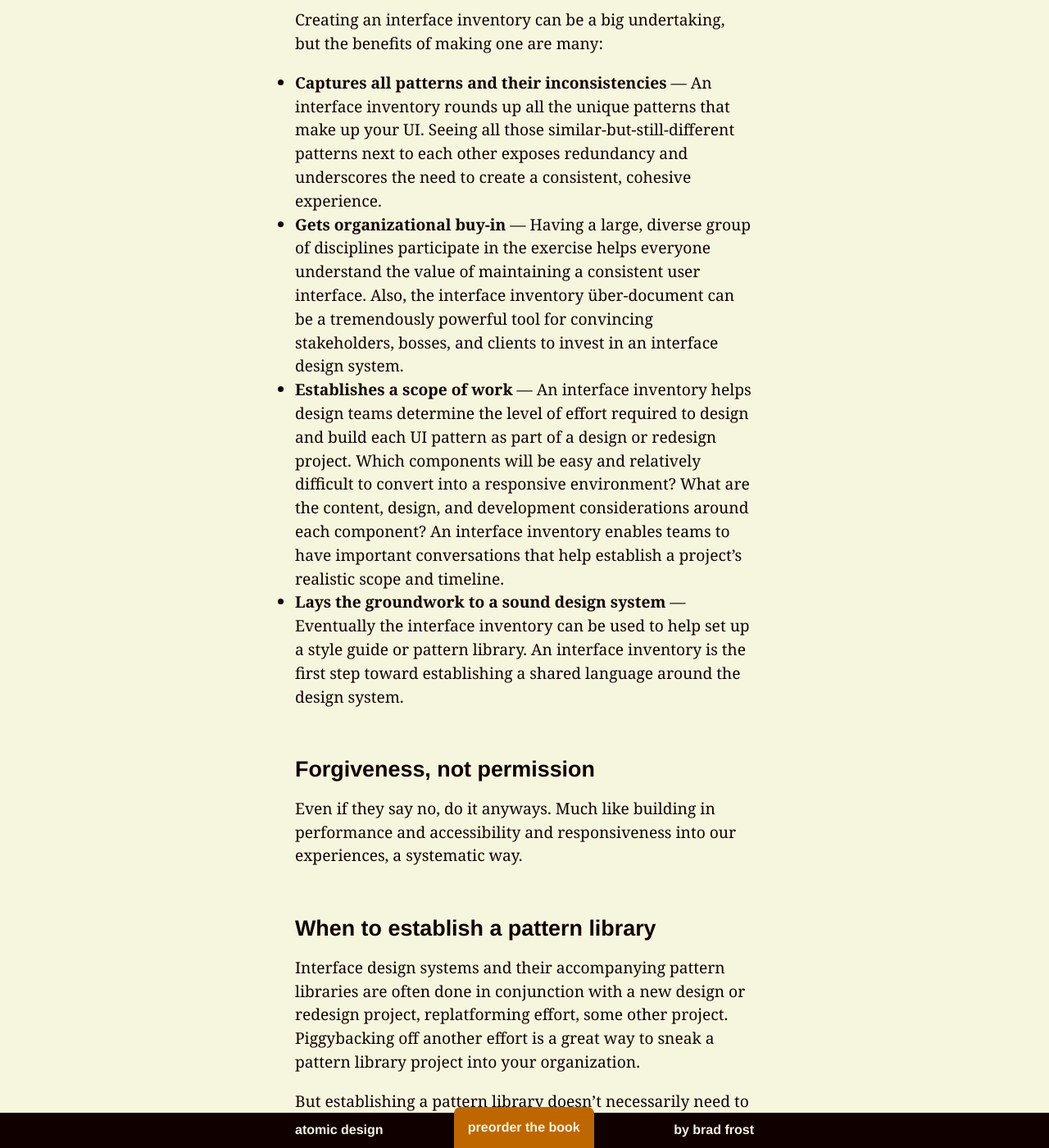
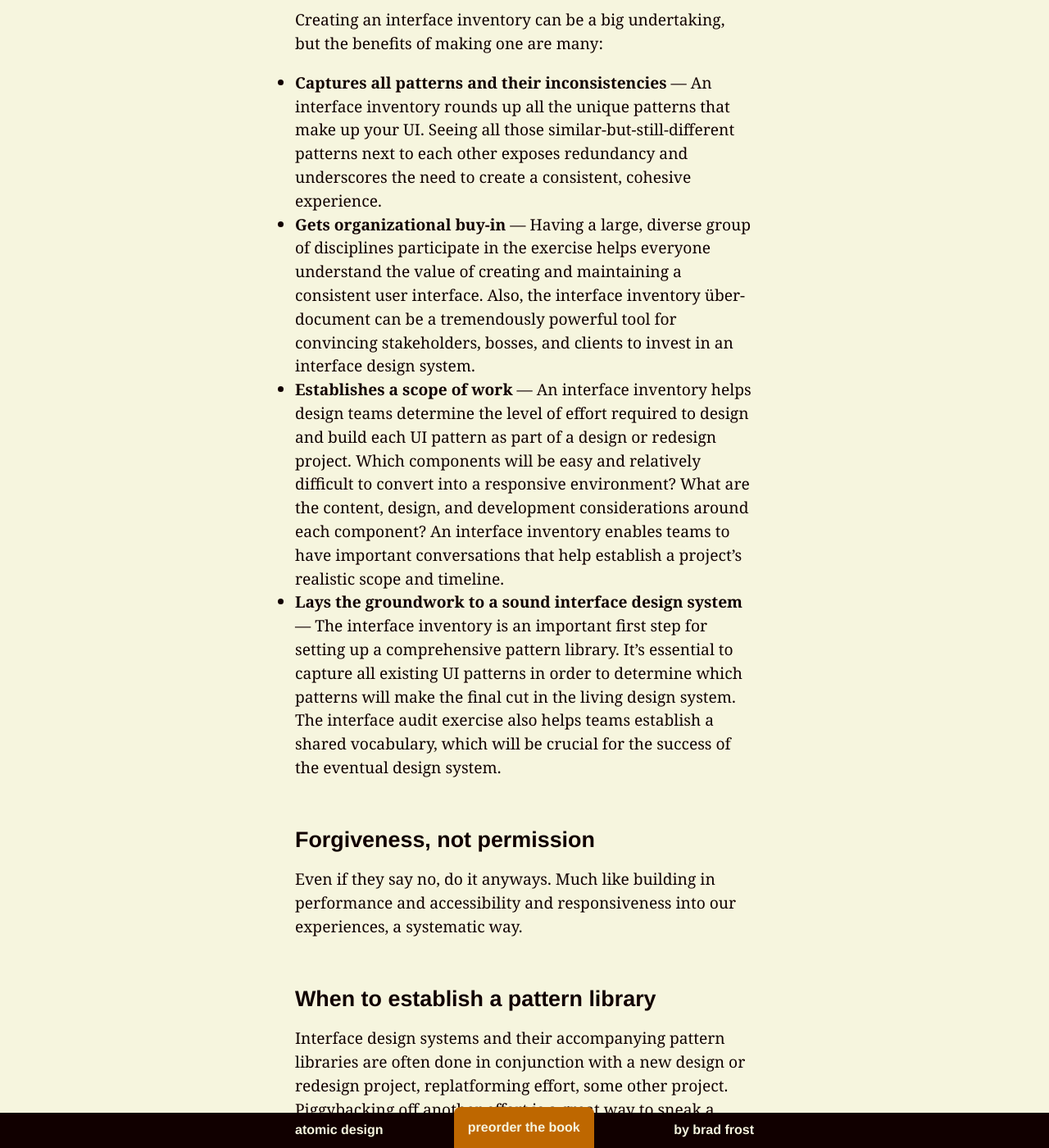
Before and after one commit to bradfrost/atomic-design, a Jekyll site: the page built from chapter-4.md, in a window 1280 px wide and 1400 px high, scrolled down 14197 px. Shown: the whole window at 82% size. Built offline with Jekyll 4.4.1, drawn with Linux system fonts in a browser that asks for light colours.

Commit message:
Chapter 4 draft
finish interface inventory section

```diff
--- a/chapter-4.md
+++ b/chapter-4.md
@@ -134,9 +134,9 @@ Once the gaps in the interface inventory have been filled in, the working group
 Creating an interface inventory can be a big undertaking, but the benefits of making one are many:
 
 - **Captures all patterns and their inconsistencies** — An interface inventory rounds up all the unique patterns that make up your UI. Seeing all those similar-but-still-different patterns next to each other exposes redundancy and underscores the need to create a consistent, cohesive experience.
-- **Gets organizational buy-in** — Having a large, diverse group of disciplines participate in the exercise helps everyone understand the value of maintaining a consistent user interface. Also, the interface inventory über-document can be a tremendously powerful tool for convincing stakeholders, bosses, and clients to invest in an interface design system.
+- **Gets organizational buy-in** — Having a large, diverse group of disciplines participate in the exercise helps everyone understand the value of creating and maintaining a consistent user interface. Also, the interface inventory über-document can be a tremendously powerful tool for convincing stakeholders, bosses, and clients to invest in an interface design system.
 - **Establishes a scope of work** — An interface inventory helps design teams determine the level of effort required to design and build each UI pattern as part of a design or redesign project. Which components will be easy and relatively difficult to convert into a responsive environment? What are the content, design, and development considerations around each component? An interface inventory enables teams to have important conversations that help establish a project's realistic scope and timeline.
-- **Lays the groundwork to a sound design system** — Eventually the interface inventory can be used to help set up a style guide or pattern library. An interface inventory is the first step toward establishing a shared language around the design system.
+- **Lays the groundwork to a sound interface design system** — The interface inventory is an important first step for setting up a comprehensive pattern library. It's essential to capture all existing UI patterns in order to determine which patterns will make the final cut in the living design system. The interface audit exercise also helps teams establish a shared vocabulary, which will be crucial for the success of the eventual design system.
 
 ### Forgiveness, not permission
 Even if they say no, do it anyways. Much like building in performance and accessibility and responsiveness into our experiences, a systematic way.
```
Also changed, not shown: 2 other files.
